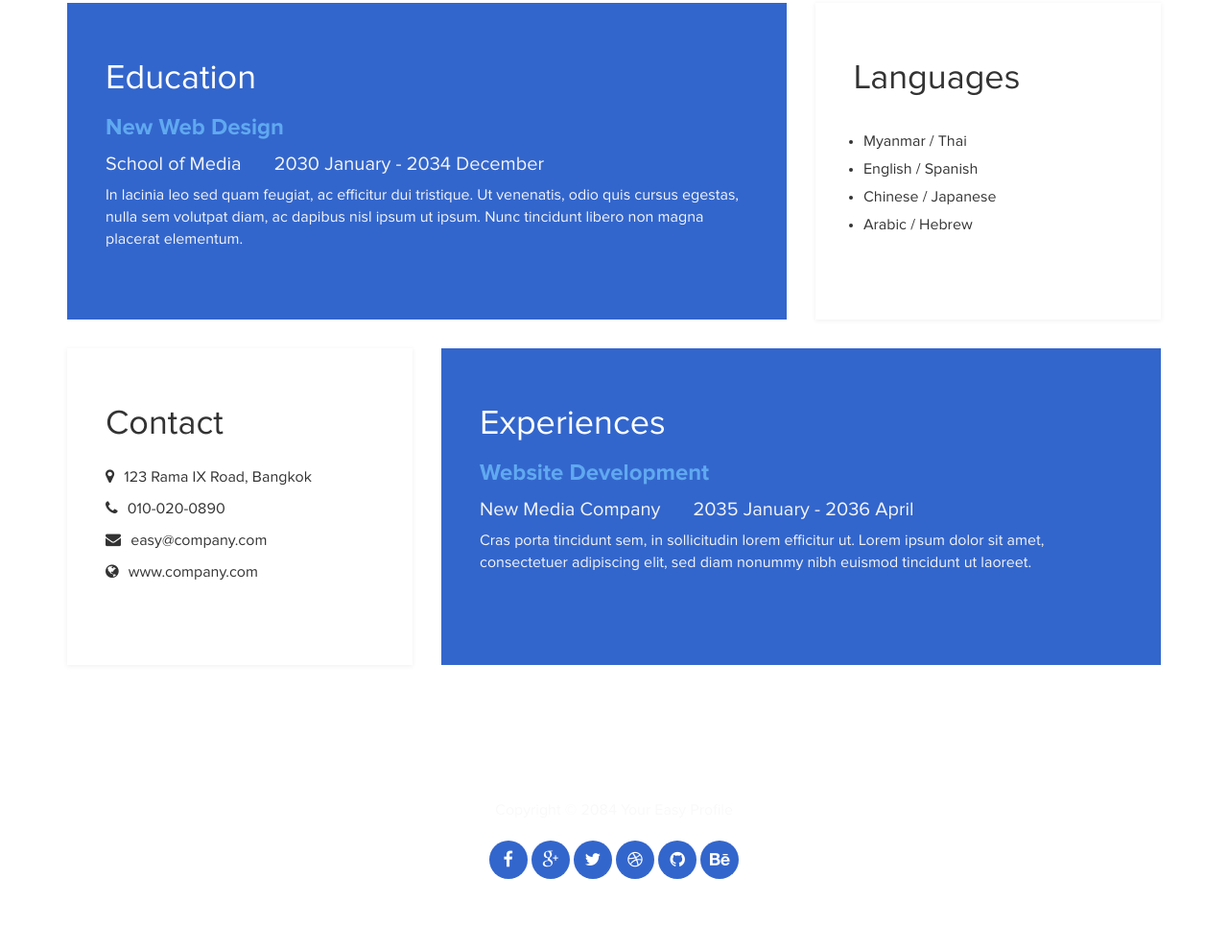
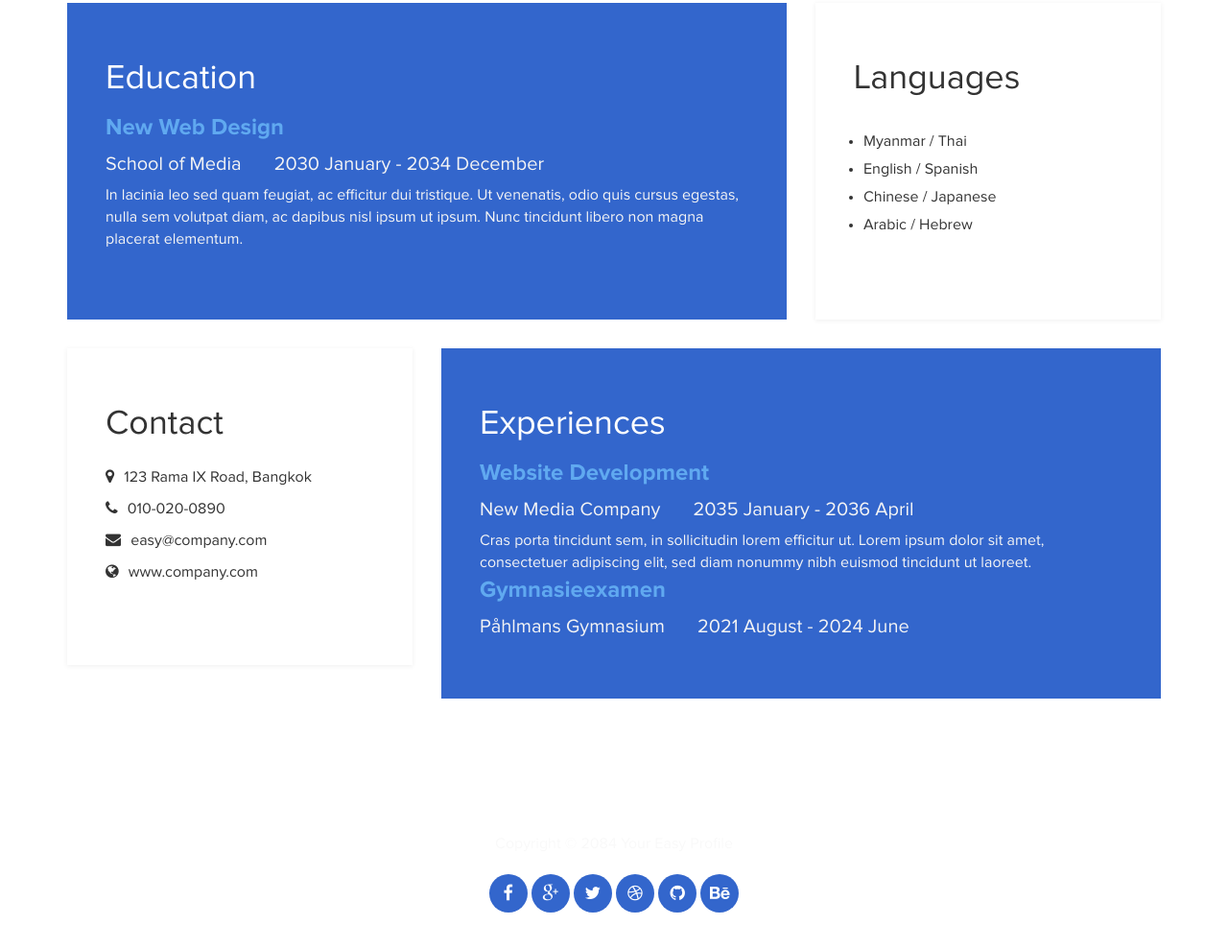
Before and after one commit to nygwal/nygwal.github.io, a plain HTML site: page index.html in a window 1280 px wide. Shown: the part 2333-3322 px from the top of the page at 96% size. Drawn offline with Linux system fonts and the light colour scheme.

Commit message:
Update index.html

```diff
--- a/index.html
+++ b/index.html
@@ -125,6 +125,9 @@ http://www.templatemo.com/tm-467-easy-profile
 						<h5>New Media Company</h5><span></span>
 						<h5>2035 January - 2036 April</h5>
 						<p class="education-description">Cras porta tincidunt sem, in sollicitudin lorem efficitur ut. Lorem ipsum dolor sit amet, consectetuer adipiscing elit, sed diam nonummy nibh euismod tincidunt ut laoreet.</p>
+						<h4 class= "experience-title accent">Gymnasieexamen</h4>
+						<h5>Påhlmans Gymnasium</h5><span></span>
+						<h5>2021 August - 2024 June</h5>
 					</div>
 			</div>
 		</div>
```
